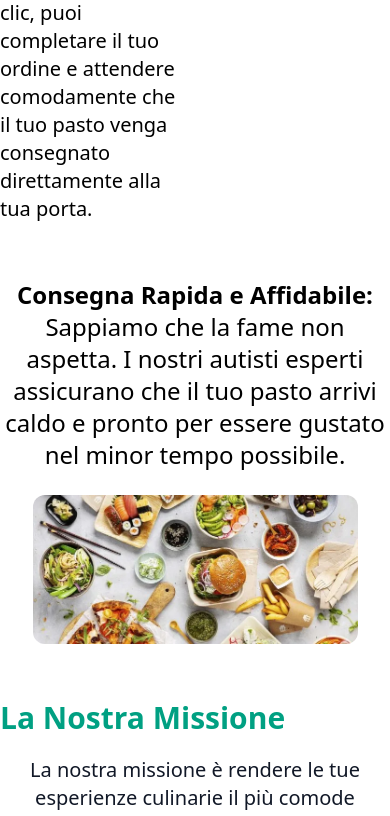
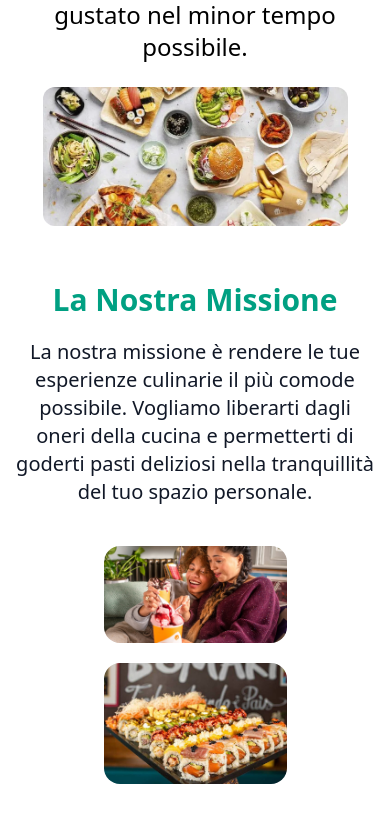
Before and after one commit to Giovanni-Palmitessa/project96-team7-deliveboo-vue, a Vue app: page /about in a window 390 px wide. Shown: the part 2217-3033 px from the top of the page. Built offline with nearby package versions, Linux system fonts and the light colour scheme.

Commit message:
fix responsive of page about

```diff
--- a/src/pages/AppAbout.vue
+++ b/src/pages/AppAbout.vue
@@ -3,7 +3,7 @@ export default {};
 </script>
 
 <template>
-  <div class="container">
+  <div class="container p-3 md:p-0">
     <h1 class="mt-28 text-3xl font-bold text-secondary">
       DeliveBoo: Gusta i Sapori del Mondo Comodamente a Casa Tua!
     </h1>
@@ -16,10 +16,10 @@ export default {};
     </p>
 
     <!-- PRIMA SEZIONE PER ABOUT -->
-    <div class="flex gap-5 mt-10">
+    <div class="flex flex-col md:flex-row gap-5 mt-10">
       <div class="image basis-full">
         <img
-          class="w-9/12 py-10"
+          class="w-full md:w-9/12 py-10"
           src="../../public/img/food-delivery.jpg"
           alt="Delivery"
         />
@@ -48,7 +48,7 @@ export default {};
     </div>
 
     <!-- SECONDA SEZIONE PER ABOUT -->
-    <div class="flex gap-5 mt-14">
+    <div class="flex flex-col md:flex-row gap-5 mt-14">
       <div class="flex flex-col basis-7/12 pt-6">
         <ul>
           <li class="pt-4 text-xl">
@@ -93,7 +93,9 @@ export default {};
 
     <!-- ULTIMA SEZIONE -->
     <div class="mt-14">
-      <h2 class="text-3xl font-bold text-secondary">La Nostra Missione</h2>
+      <h2 class="text-3xl font-bold text-secondary text-center">
+        La Nostra Missione
+      </h2>
 
       <p class="pt-5 text-xl text-gray-900 text-center">
         La nostra missione è rendere le tue esperienze culinarie il più comode
@@ -101,7 +103,9 @@ export default {};
         goderti pasti deliziosi nella tranquillità del tuo spazio personale.
       </p>
 
-      <div class="flex gap-5 justify-between pt-10">
+      <div
+        class="flex flex-col items-center md:flex-row gap-5 justify-between pt-10"
+      >
         <img
           class="w-3/6 rounded-2xl"
           src="../../public/img/Ricerca-delivery.jpg"
```
